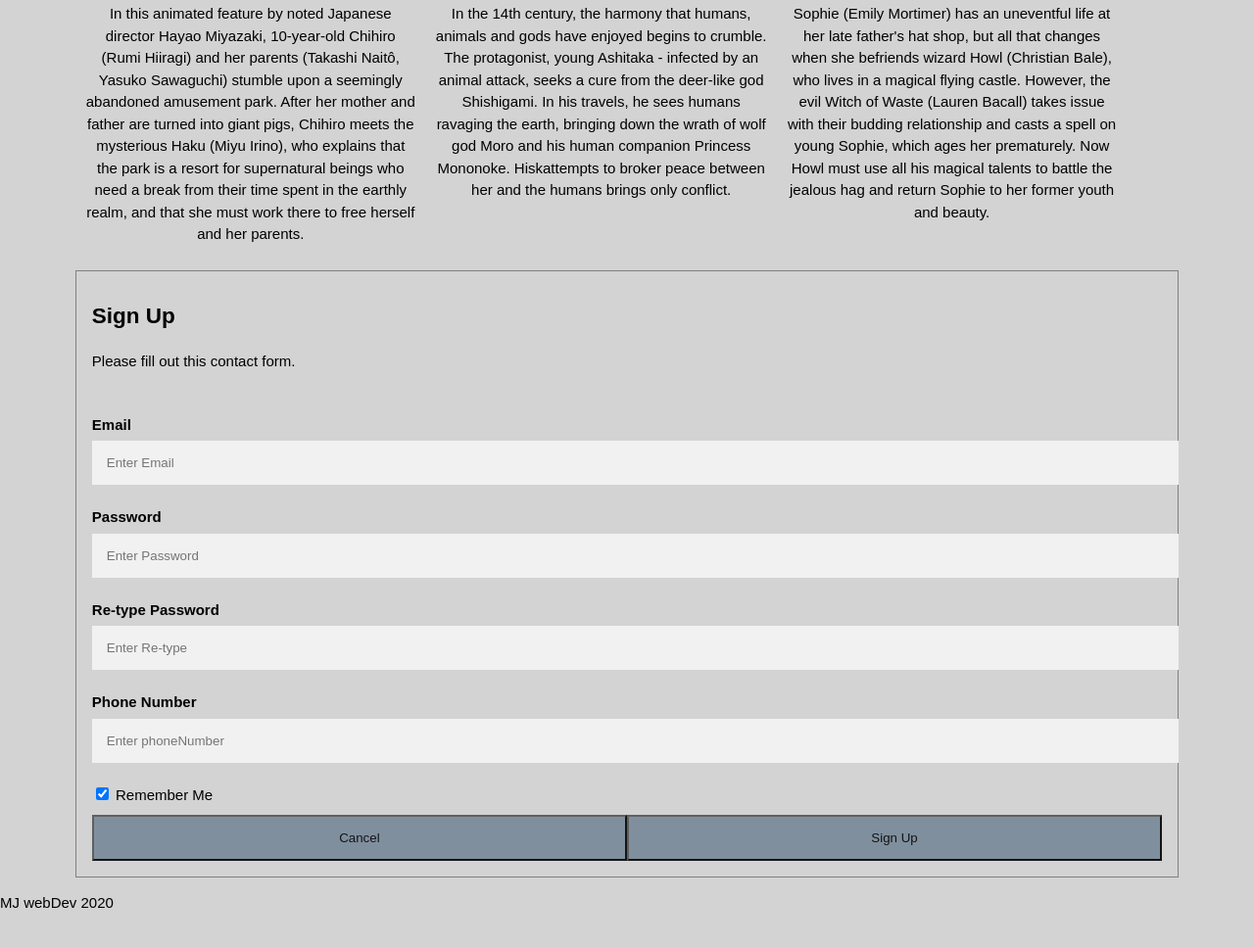
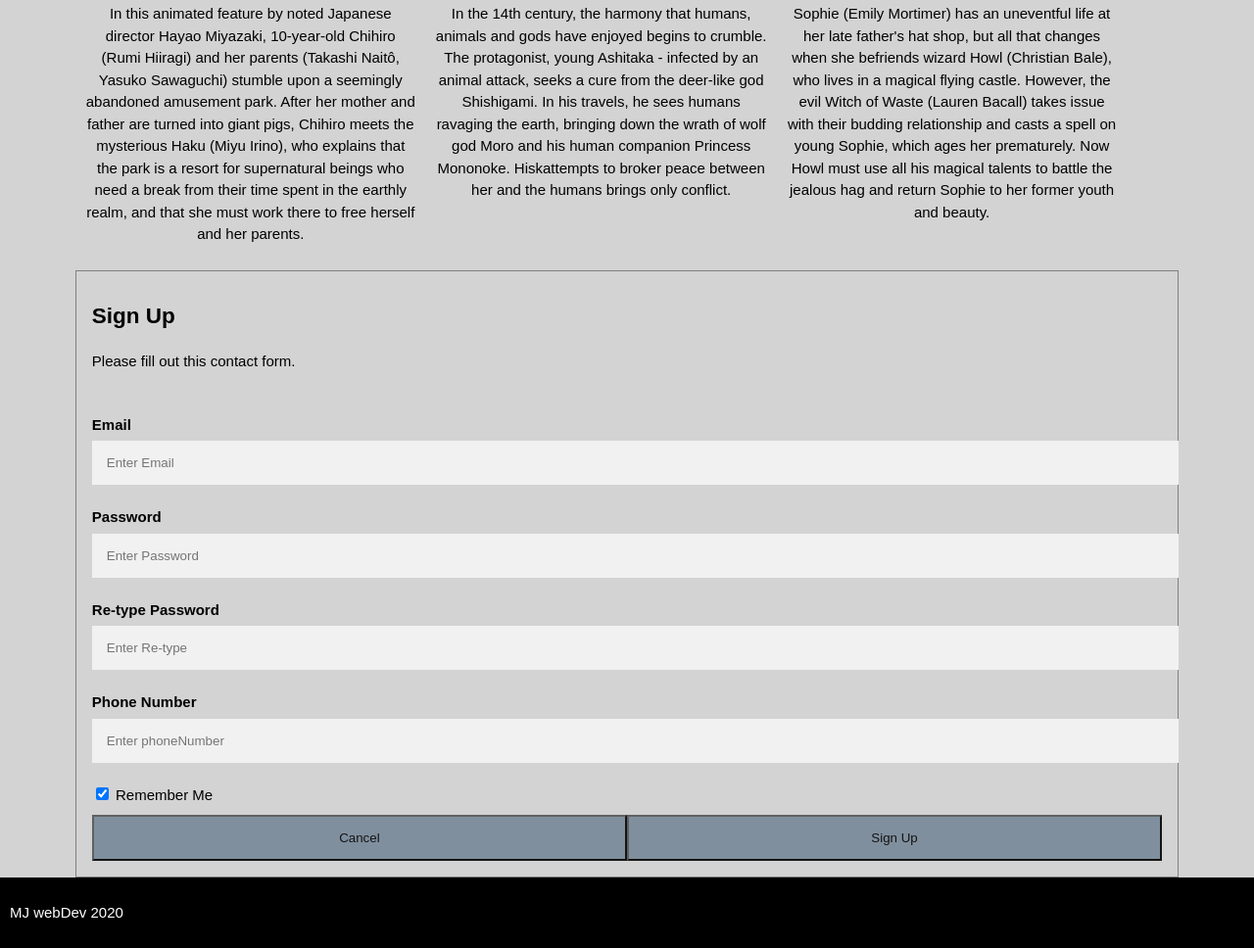
Before and after one commit to minjae-jung-1/02-HW-CU, a plain HTML site: page index.html in a window 1280 px wide. Shown: the part 1069-2037 px from the top of the page at 98% size. Drawn offline with Linux system fonts and the light colour scheme.

Commit message:
stickyfooter

```diff
--- a/index.html
+++ b/index.html
@@ -102,7 +102,7 @@
 
         <script src="" async defer></script>
     </body>
-    <footer>
+    <footer class="footer">
         <p> MJ webDev 2020</p>
     </footer>
 </html>
--- a/style.css
+++ b/style.css
@@ -15,6 +15,7 @@ body {
     text-align: left;
 }
 
+
 /* global class */
 
 .container{
@@ -27,7 +28,9 @@ ul{
     padding: 0;
 }
 /* global class */
-
+html{
+    height:100%;
+}
 
 header{
     background-color:  #23AE00;
@@ -65,6 +68,12 @@ header #branding{
 
 header #branding h1{
     margin: 0;
+}
+
+body{
+    display:flex;
+    flex-direction: column;
+    min-height: 100%;
 }
 
 #show-case{
@@ -177,3 +186,10 @@ form{
     display: table;
     content: "";
 }
+
+.footer{
+    color:white;
+    margin-top: auto;
+    background-color: black;
+    padding: 10px;
+}
```
